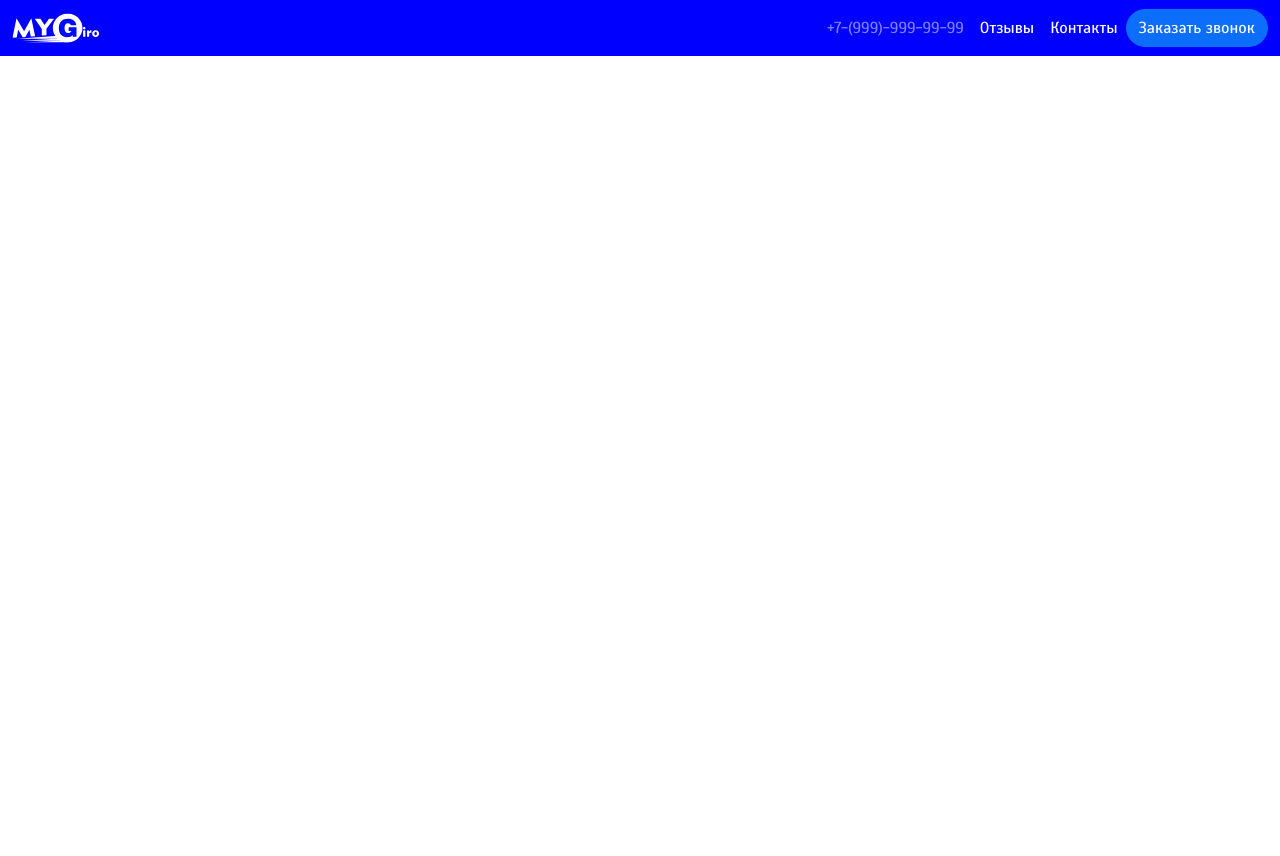
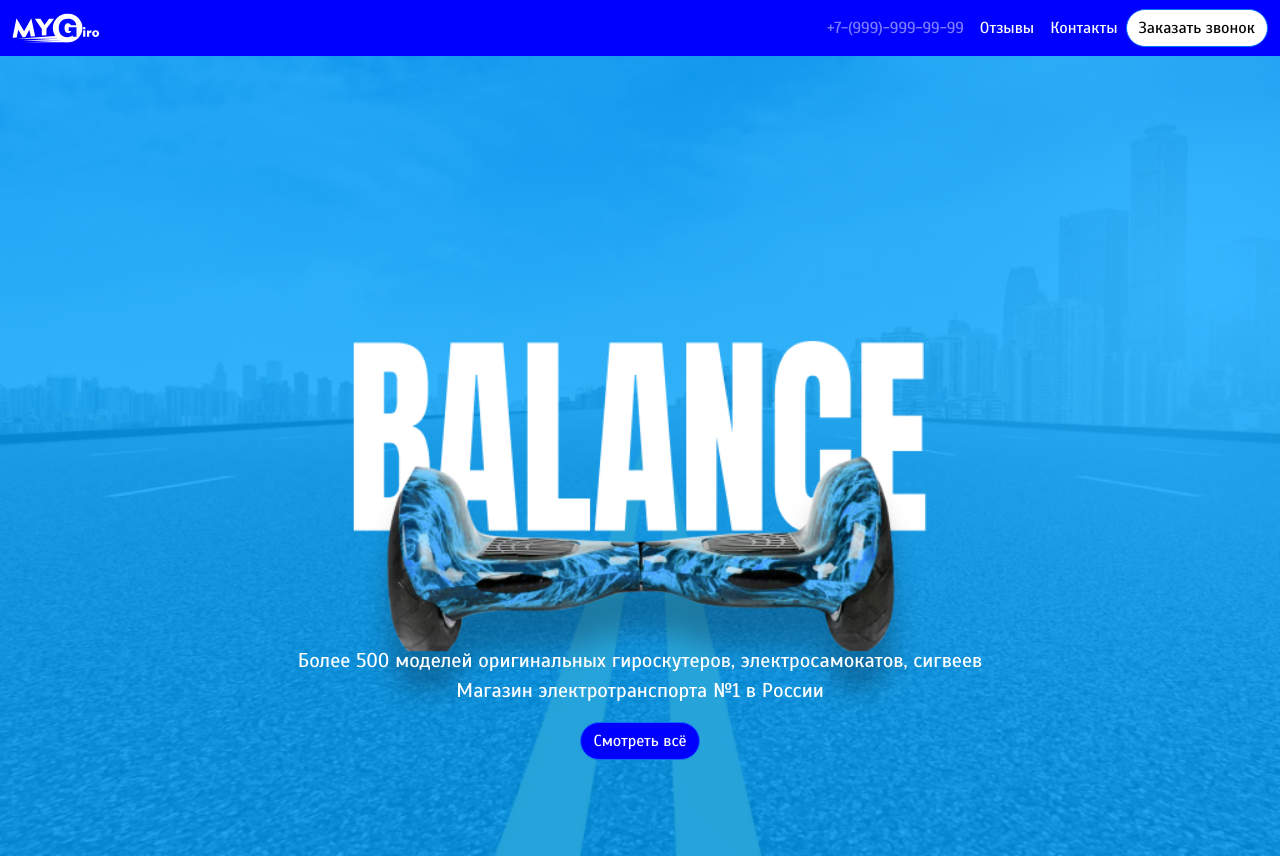
Before and after one commit to zerodbee/My-Giro, a plain HTML site: page index.html in a window 1280 px wide. Before the commit the page ends 800 px from the top, so only its background shows below. Drawn offline with nearby package versions, Linux system fonts and the light colour scheme.

Commit message:
Исправление ошибок и добавление джамботрона.

```diff
--- a/index.html
+++ b/index.html
@@ -3,7 +3,7 @@
 <head>
   <meta charset="utf-8">
   <meta name="viewport" content="width=device-width, initial-scale=1">
-  <title>Bootstrap demo</title>
+  <title>Магазин гироскутеров My-Giro</title>
   <link href="https://cdn.jsdelivr.net/npm/bootstrap@5.3.0-alpha3/dist/css/bootstrap.min.css" rel="stylesheet" integrity="sha384-KK94CHFLLe+nY2dmCWGMq91rCGa5gtU4mk92HdvYe+M/SXH301p5ILy+dN9+nJOZ" crossorigin="anonymous">
   <link
           rel="stylesheet"
@@ -23,6 +23,7 @@
   <link href="style.css" rel="stylesheet">
 </head>
 <body>
+<header>
   <nav class="navbar navbar-expand-sm navbar-dark">
     <div class="container-fluid">
       <img class="navbar-brand" src="img/logo.svg" alt="Логотип My-Giro">
@@ -41,10 +42,24 @@
             <a class="nav-link text-white" href="#">Контакты</a>
           </li>
         </ul>
-      <a href="#" class="btn btn-primary">Заказать звонок</a>
+        <a href="#" class="btn btn-primary callbutton">Заказать звонок</a>
       </div>
     </div>
   </nav>
+</header>
+<main>
+  <div class="banner d-flex justify-content-end flex-column">
+    <div class="p-5 text-center">
+      <div class="container py-5">
+        <p class="col-lg-8 mx-auto lead">
+          Более 500 моделей оригинальных гироскутеров, электросамокатов, сигвеев <br>
+          Магазин электротранспорта №1 в России
+        </p>
+        <a href="#" class="btn btn-primary">Смотреть всё</a>
+      </div>
+    </div>
+  </div>
+</main>
 <script src="https://cdn.jsdelivr.net/npm/bootstrap@5.3.0-alpha3/dist/js/bootstrap.bundle.min.js" integrity="sha384-ENjdO4Dr2bkBIFxQpeoTz1HIcje39Wm4jDKdf19U8gI4ddQ3GYNS7NTKfAdVQSZe" crossorigin="anonymous"></script>
 </body>
 </html>
--- a/style.css
+++ b/style.css
@@ -8,4 +8,17 @@
 
 .btn {
     border-radius: 30px;
+    background-color: blue;
 }
+
+.callbutton {
+    background-color: white;
+    color: black;
+}
+
+.banner {
+    background: url('img/banner.png') fixed center no-repeat;
+    height: 100vh;
+    background-size: cover;
+    color: white;
+}
```
Also changed, not shown: 1 other file. Lines whose indentation alone changed are shown as unchanged.
